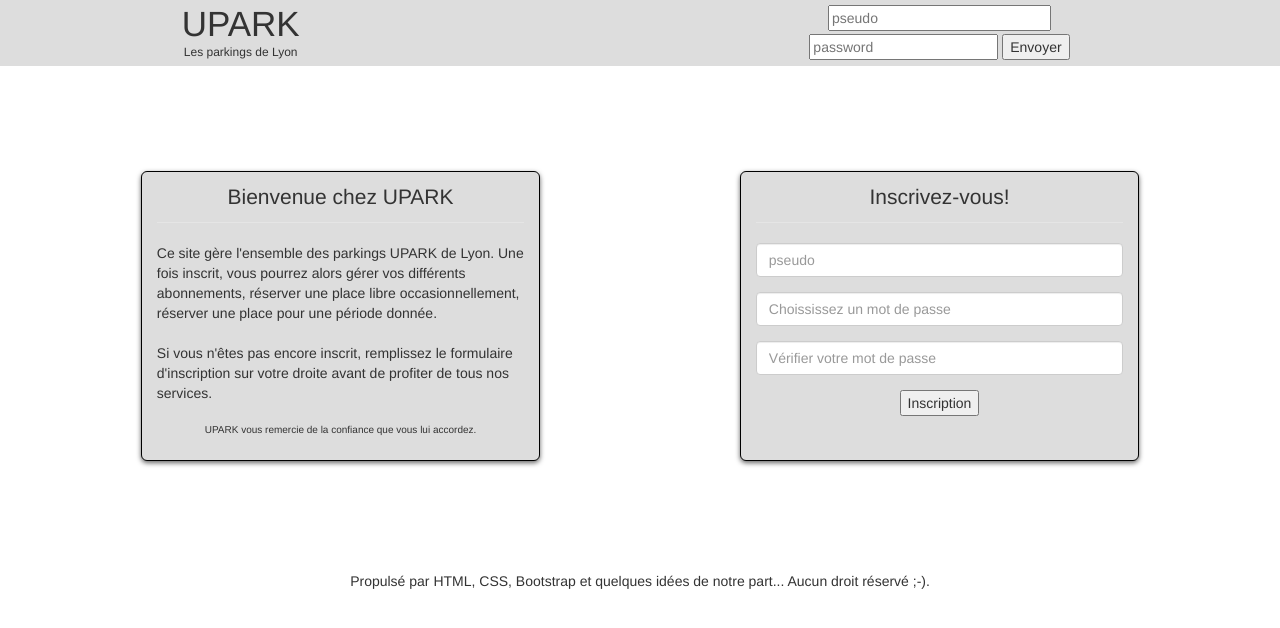
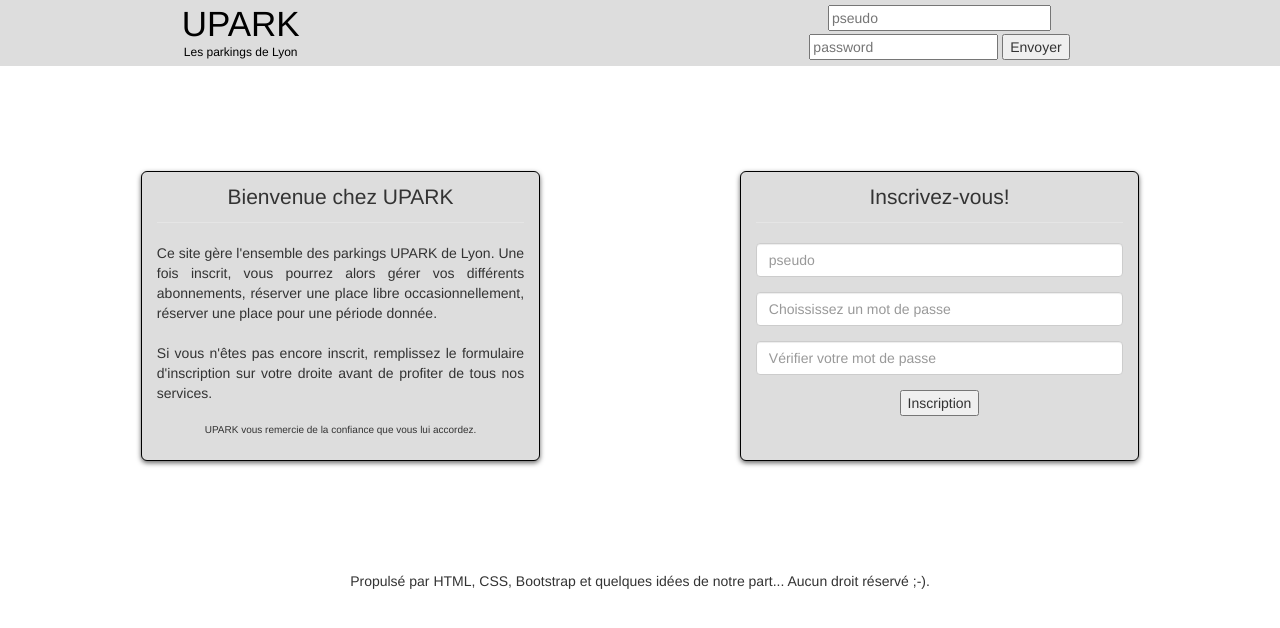
Before and after one commit to BruMaOuSen/BMOS, a PHP site: page / in a window 1280 px wide. Shown: the top 628 px of the page. Run offline with PHP 8.4, Linux system fonts and the light colour scheme.

Commit message:
mise à jour page index et CSS correspondant

```diff
--- a/index.html
+++ b/index.html
@@ -11,8 +11,8 @@
     		<div class="container">
     			<div class="row">
     				<div  class="col-md-4">
-    					<h1>UPARK</h1>
-    					<p>Les parkings de Lyon</p>
+    					<a href="index.html"><h1>UPARK</h1>
+    					<p>Les parkings de Lyon</p></a>
     				</div>
     				<div  class="col-md-offset-3 col-md-4">
     					<input id="pseudo" type="text" placeholder="pseudo">
@@ -27,7 +27,7 @@
     			<div class="row">
     				<form class="col-md-offset-1 col-md-4">
   						<legend>Bienvenue chez UPARK</legend>
-					    <div class="alignleft">
+					    <div class="alignjustify">
 					    	Ce site g&egrave;re l'ensemble des parkings UPARK de Lyon.
 							Une fois inscrit, vous pourrez alors g&eacute;rer vos diff&eacute;rents abonnements, r&eacute;server une place libre
 							occasionnellement, r&eacute;server une place pour une p&eacute;riode donn&eacute;e.<br/><br/>
--- a/style.css
+++ b/style.css
@@ -46,8 +46,21 @@ h1, h2, h3, h4, h5, ul, li, a, div, p, body {
 	font-family: "Helvetica Neue",Helvetica,Arial,sans-serif;
 }
 
-.alignleft{
-	text-align: left;
+a{
+	list-style: none;
+	text-decoration: none;
+	color: black;
+}
+
+a:hover{
+	color: white;
+	list-style: none;
+	text-decoration: none;
+	transition-duration: 1s;
+}
+
+.alignjustify{
+	text-align: justify;
 }
 
 .size10{
@@ -64,6 +77,7 @@ h1, h2, h3, h4, h5, ul, li, a, div, p, body {
 	width: 223px;
 	margin-bottom: 3px;
 }
+
 
 /*****BODY*****/
 #inscription{
```
